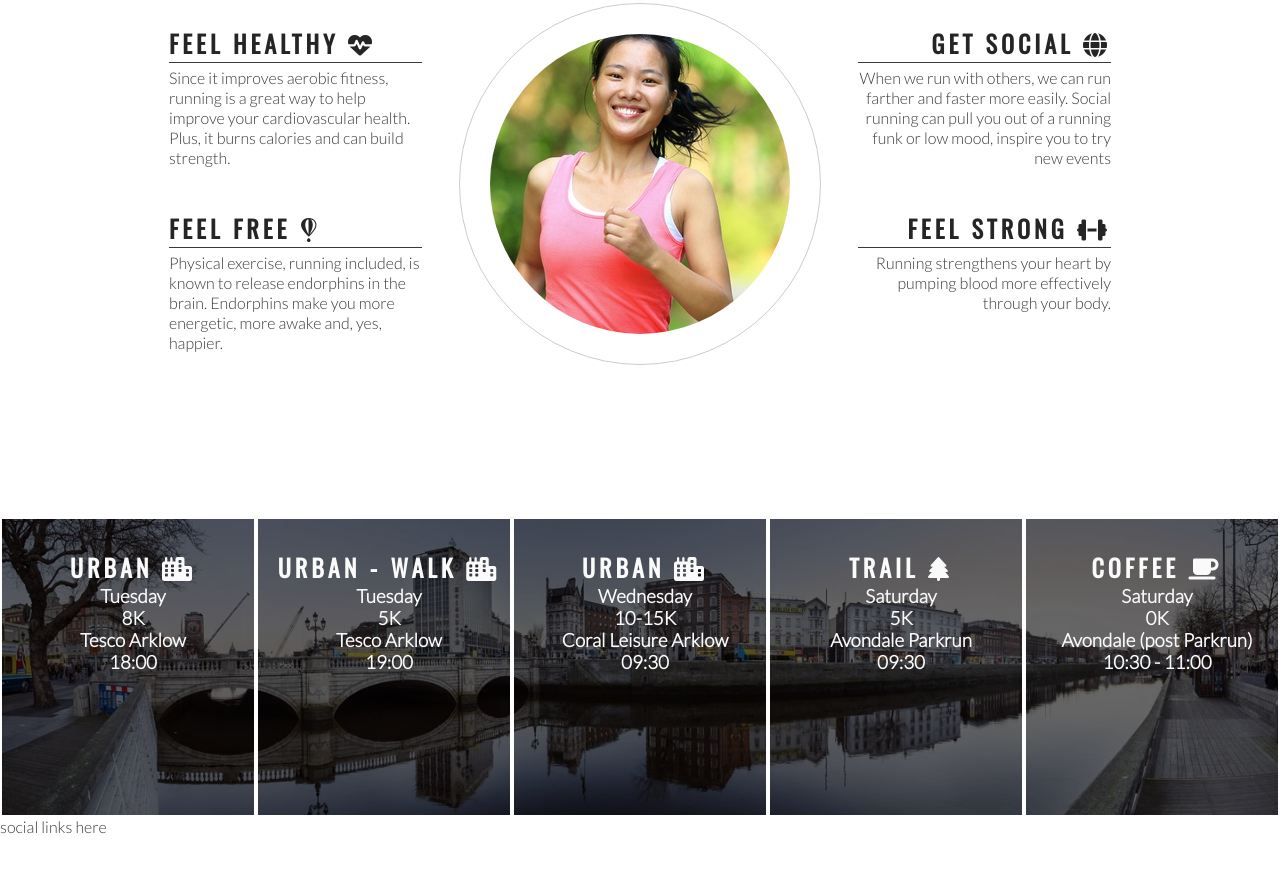
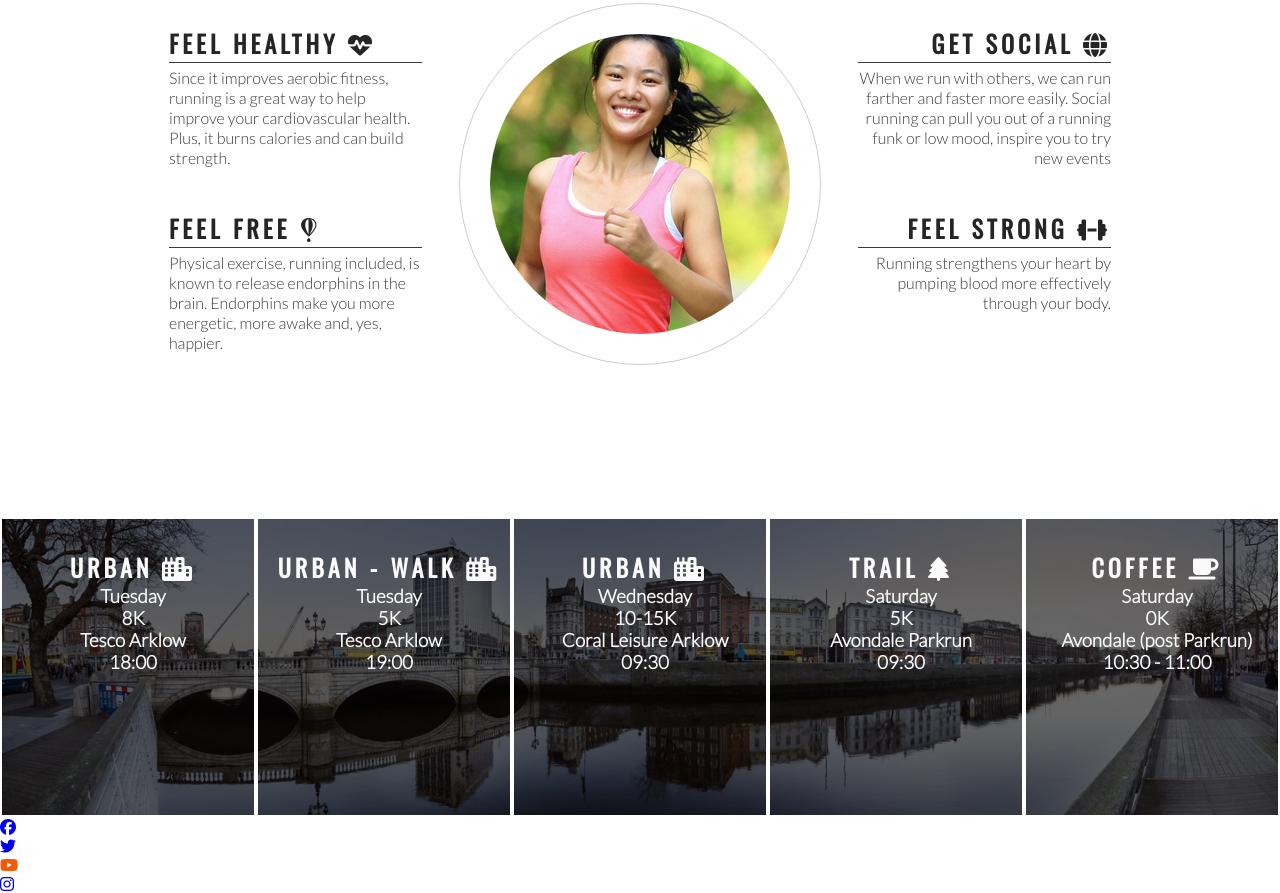
Before and after one commit to DeeMcCart/Love-Running, a plain HTML site: page index.html in a window 1280 px wide. Shown: the part 778-1671 px from the top of the page. Before the commit the page ends 1614 px from the top, so only its background shows below. Drawn offline with nearby package versions, Linux system fonts and the light colour scheme.

Commit message:
add social media icons

```diff
--- a/index.html
+++ b/index.html
@@ -121,7 +121,25 @@
         </div>
     </section>
     <footer>
-        social links here
+        <ul>
+            <li>
+                <a href="https://facebook.com" target="_blank" rel="noopener"
+                aria-label="Visit our Facebook page (opens in a new tab)"><i class="fa-brands fa-facebook"></i></a>
+            </li>
+            <li>
+                <a href="https://twitter.com" target="_blank" rel="noopener"
+                aria-label="Visit our twitter account (opens in a new tab)"><i class="fa-brands fa-twitter"></i></a>
+            </li>
+            <li>
+                <a href="https://youtube.com" target="_blank" rel="noopener"
+                aria-label="Visit our YouTube page (opens in a new tab)"><i class="fa-brands fa-youtube" style="color: #f25a07;"></i></a>
+            </li>
+            <li>
+                <a href="https://instagram.com" target="_blank" rel="noopener"
+                aria-label="Visit our Insta (opens in a new tab)"><i class="fa-brands fa-instagram"></i></a>
+            </li>
+
+        </ul>
     </footer>
 
     <!-- font awesome script -->
```
